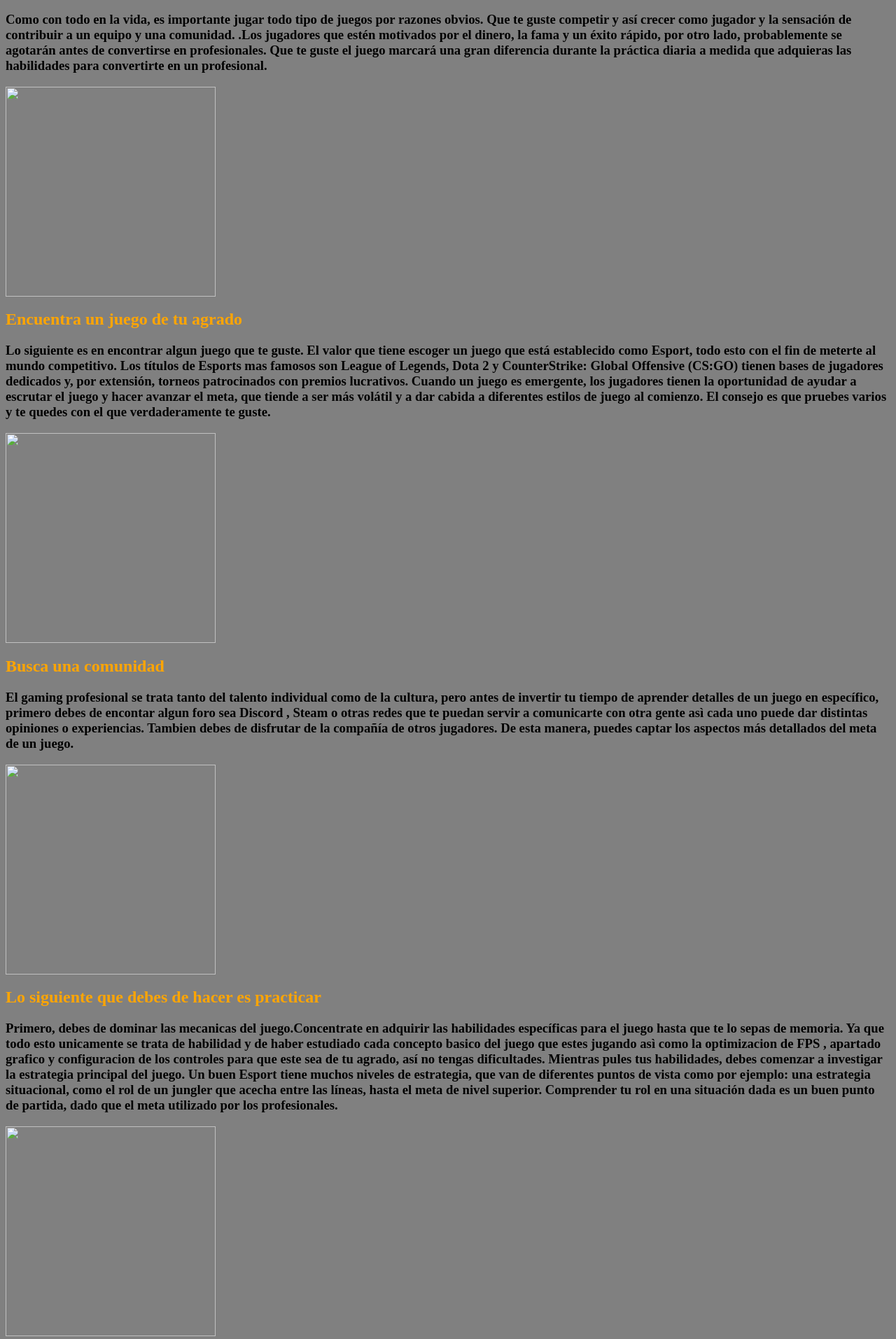
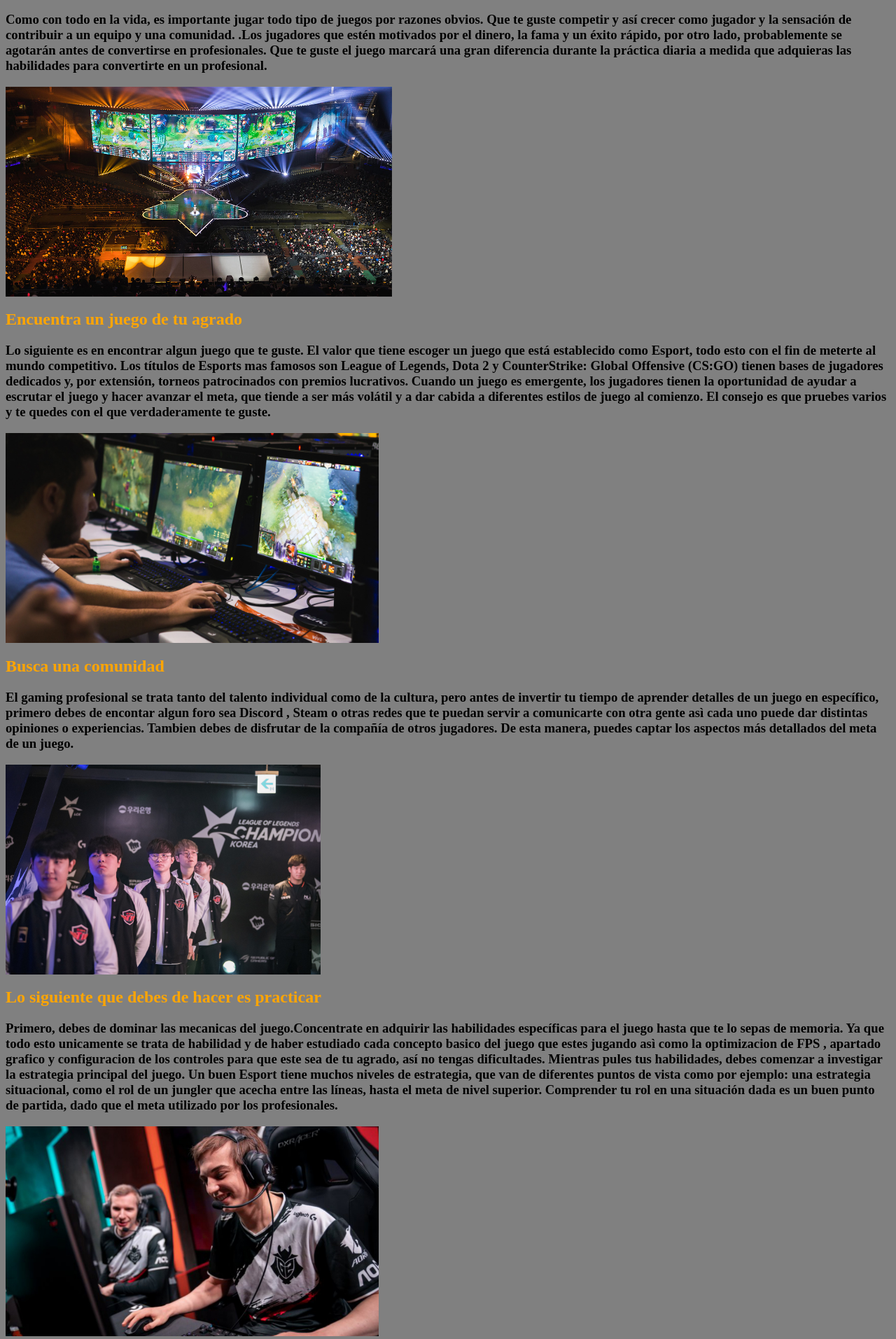
Before and after one commit to AlanUrquizo/ICC, a plain HTML site: page index.html in a window 1280 px wide. Shown: the part 524-2438 px from the top of the page at 70% size. Drawn offline with Linux system fonts and the light colour scheme.

Commit message:
Se agrega el Proyecto

```diff
--- a/index.html
+++ b/index.html
@@ -6,31 +6,31 @@
 
 <body bgcolor="gray" text="orange">
 <h1><p> A continuacion les explicare conceptos basicos que debes saber si quieres ingresar en el mundo competitivo de los videojuegos.</p></h1>
-<img src="gamers.jpg" withd="600" height="300"></center>
+<img src="img/gamers.jpg" withd="600" height="300"></center>
 <h1><font color="red" face="arial">Pasos para convertirse en un jugador profesional</font></h1>
 <h2>Encontrar una motivación</h2>
 <h3><font color="black"><p>Como con todo en la vida, es importante jugar todo tipo de juegos por razones obvios. Que te guste competir y así crecer como jugador y la sensación de contribuir a un equipo y una comunidad.
 .Los jugadores que estén motivados por el dinero, la fama y un éxito rápido, por otro lado, probablemente se agotarán antes de convertirse en profesionales.
 Que te guste el juego marcará una gran diferencia durante la práctica diaria a medida que adquieras las habilidades para convertirte en un profesional.</font></p></h3>
-<img src="sport.jpg" withd="600" height="300"></center>
+<img src="img/sport.jpg" withd="600" height="300"></center>
 <h2>Encuentra un juego de tu agrado</h2>
 <h3><font color="black"><p>Lo siguiente es en encontrar algun juego que te guste.
 El valor que tiene escoger un juego que está establecido como Esport, todo esto con el fin de meterte al mundo competitivo. Los títulos de Esports mas famosos son League of Legends, Dota 2 y CounterStrike: Global Offensive (CS:GO) tienen bases de jugadores dedicados y, por extensión, torneos patrocinados con premios lucrativos.
 Cuando un juego es emergente, los jugadores tienen la oportunidad de ayudar a escrutar el juego y hacer avanzar el meta, que tiende a ser más volátil y a dar cabida a diferentes estilos de juego al comienzo.
 El consejo es que pruebes varios y te quedes con el que verdaderamente te guste.</font></p></h3>
-<img src="lol.jpg" withd="600" height="300"></center>
+<img src="img/lol.jpg" withd="600" height="300"></center>
 <h2>Busca una comunidad</h2>
 <h3><font color="black"><p>El gaming profesional se trata tanto del talento individual como de la cultura, pero antes de invertir tu tiempo de aprender detalles de un juego en específico, primero debes de encontar algun foro sea Discord , Steam o otras redes que te puedan servir a comunicarte con otra gente asì cada uno puede dar distintas opiniones o experiencias.
 Tambien debes de disfrutar de la compañía de otros jugadores. De esta manera, puedes captar los aspectos más detallados del meta de un juego.</font></p></h3>
-<img src="comunidad.jpg" withd="600" height="300"></center>
+<img src="img/faker.jpg" withd="600" height="300"></center>
 <h2>Lo siguiente que debes de hacer es practicar</h2>
 <h3><font color="black"><p>Primero, debes de dominar las mecanicas del juego.Concentrate en adquirir las habilidades específicas para el juego hasta que te lo sepas de memoria. Ya que todo esto unicamente se trata de habilidad y de haber estudiado cada concepto basico del juego que estes jugando asì como la optimizacion de FPS , apartado grafico y configuracion de los controles para que este sea de tu agrado, así no tengas dificultades.
 Mientras pules tus habilidades, debes comenzar a investigar la estrategia principal del juego. Un buen Esport tiene muchos niveles de estrategia, que van de diferentes puntos de vista como por ejemplo: una estrategia situacional, como el rol de un jungler que acecha entre las líneas, hasta el meta de nivel superior. Comprender tu rol en una situación dada es un buen punto de partida, dado que el meta utilizado por los profesionales.</font></p></h3>
-<img src="caps.jpg" withd="600" height="300"></center>
+<img src="img/caps.jpg" withd="600" height="300"></center>
 <h2>Compite y destaca</h2>
 <h3><font color="black"><p>Volverse bueno en el juego es solo la mitad de la batalla. La otra mitad es poder establecer las conexiones que te ayuden a ascender con tu trayectoria competitiva. Cuando hayas encontrado un lugar en un espacio mas competitivo,debes de empezar a generar redes de contactos. Aprovecha tu posición como oponente de calidad para conectarte con mejores jugadores.
 Debes de establecer relaciones con mejores jugadores puede dar lugar a mejores cosas, como invitaciones a canales de Discord privados, donde tendrás la oportunidad de jugar en partidas amistosas exclusivas y codearte con jugadores de elite. Es en entornos como estos que las organizaciones profesionales suelen notar a los jugadores.</font></p></h3>
-<img src="faker.jpg" withd="600" height="300"></center>
+<img src="img/trofeo.png" withd="600" height="300"></center>
 <h3><font color="black"><p>Esto seria todo lo esencial que debes de conocer para comvertirte en un buen jugador profesional o piensas entrar al mundo competitivo, espero que esta información te haya ayudado.</font></p></h3>
 <h3>Referencia</h3>
 <A HREF="otra_pagina.html"> https://www.intel.la/content/www/xl/es/gaming/resources/want-pro-gamer.html
```
Also changed, not shown: img/game.png (deleted), img/trofeo.png (added), img/win.png (deleted).
